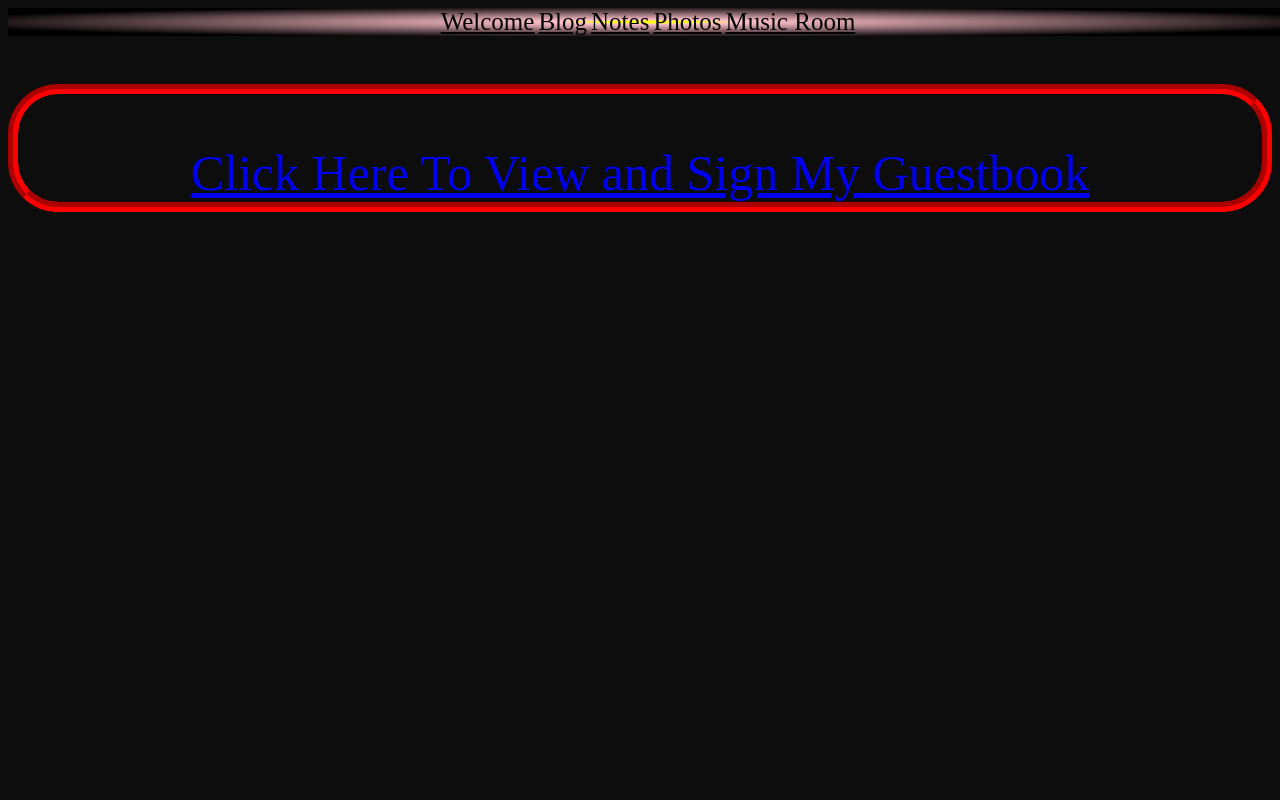
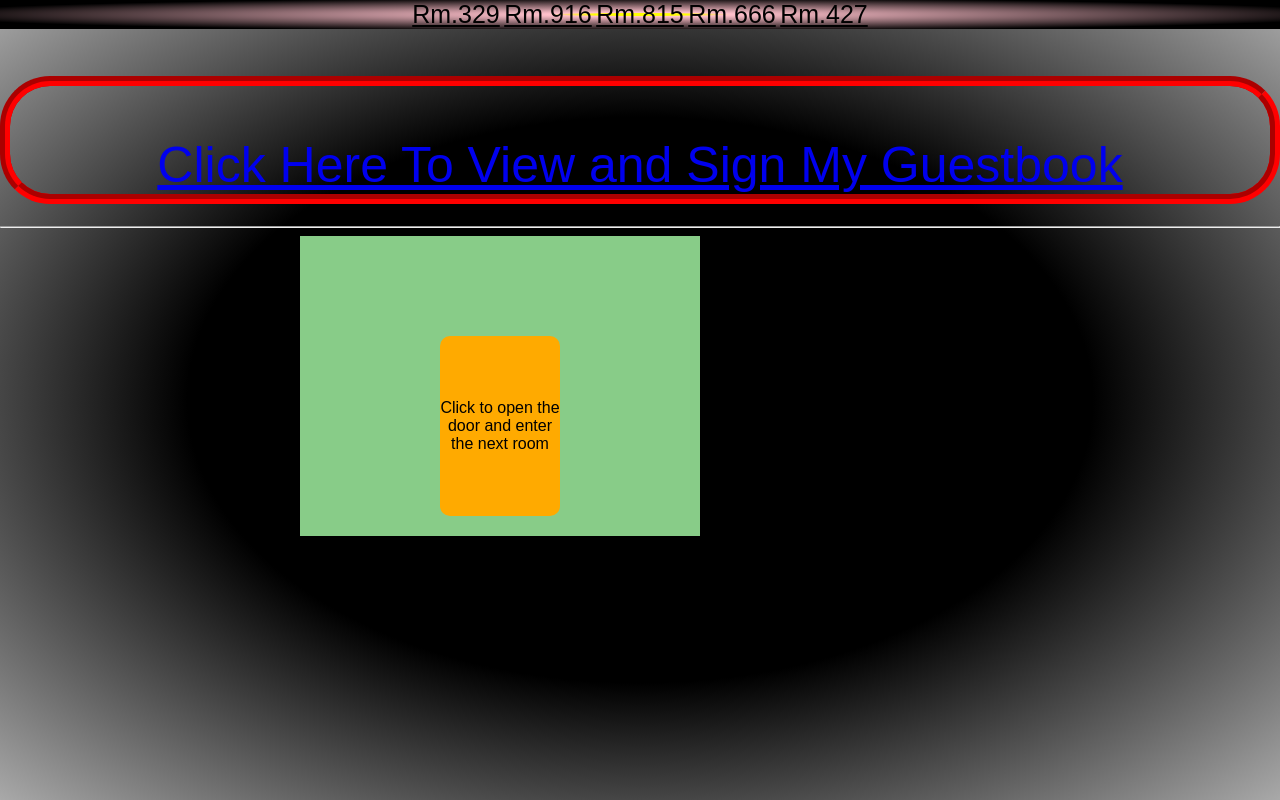
Before and after one commit to CrypticNothings/4Aurora, a plain HTML site: page Notes.html in a window 1280 px wide. Drawn offline with Linux system fonts and the light colour scheme.

Commit message:
Rework on titles and added secret room

```diff
--- /dev/null
+++ b/Adventurestyle.css
@@ -0,0 +1,137 @@
+body {
+    background-color:rgb(13, 13, 14);
+}
+
+.w3-bar-item {
+    display: inline;
+    color: pink;
+    font-size: 25px;
+
+  }
+
+  .w3-button {
+    color: black;
+
+  }
+
+  .w3-button:hover {
+    color: pink;
+  }
+
+  .w3-black {
+    background-image: radial-gradient(yellow 5%,
+        pink 10%,
+        black 80%);
+    text-align: center;
+    position: fixed;
+    width: 100%;
+  }
+
+  .guestbook {
+    text-align: center;
+    font-size: 50px;
+    border: 10px groove red;
+  border-radius: 50px;
+  position: relative;
+  transform: translateY(40px);
+
+
+  }
+
+
+
+/*start of quest room */
+
+.quest {
+    text-align: center;
+    margin-left: 300px;
+    margin-right: auto;
+
+    }
+
+
+  body {
+    margin: 0;
+    display: block;
+    justify-content: center;
+    align-items: center;
+    min-height: 100vh;
+    background-image: radial-gradient(
+    black,
+    black,
+      darkgray);
+    font-family: Arial, sans-serif;
+  }
+
+  .room {
+    width: 400px;
+    height: 300px;
+    background-color: #88cc88;
+    position: relative;
+    overflow: hidden;
+    transition: background-color 0.5s;
+    display: flex;
+    flex-direction: column;
+    align-items: center;
+    justify-content: center;
+  }
+
+  .door {
+    width: 120px;
+    height: 180px;
+    background-color: #ffaa00;
+    position: absolute;
+    bottom: 20px;
+    display: flex;
+    align-items: center;
+    justify-content: center;
+    cursor: pointer;
+    border-radius: 10px;
+    transition: transform 1s, background-color 0.5s;
+  }
+
+  .key {
+    width: 2px;
+    height: 2px;
+    background-color: black;
+    position: absolute;
+    bottom: 30px; /* Adjust vertical position */
+    right: 30px; /* Adjust horizontal position */
+    display: flex;
+    align-items: center;
+    justify-content: center;
+    cursor: pointer;
+    border-radius: 50%;
+  }
+
+  .door.unlocked {
+    background-color: #00ff00;
+  }
+
+  .chest {
+    width: 100px;
+    height: 100px;
+    background-color: #663366;
+    position: absolute;
+    bottom: 20px;
+    display: flex;
+    align-items: center;
+    justify-content: center;
+    cursor: pointer;
+    border-radius: 10px;
+    transition: background-color 0.5s;
+  }
+
+  .chest.unlocked {
+    background-color: #cc9933;
+  }
+
+  .button {
+    margin-top: 20px;
+    padding: 10px 20px;
+    background-color: #3366cc;
+    color: #fff;
+    border: none;
+    border-radius: 5px;
+    cursor: pointer;
+  }
--- a/Notes.html
+++ b/Notes.html
@@ -4,28 +4,37 @@
 <head>
     <meta charset="UTF-8" />
     <meta name="viewport" content="width=device-width, initial-scale=1.0" />
-    <title>FMD</title>
-    <link rel="stylesheet" href="style3.css" />
+    <title>Room 815-Adventure Room</title>
+    <link rel="stylesheet" href="Adventurestyle.css" />
 </head>
 <header>
     <div class="w3-bar w3-black">
-        <a href="index.html" class="w3-bar-item w3-button">Welcome</a>
-        <a href="Blog.html" class="w3-bar-item w3-button">Blog</a>
-        <a href="Notes.html" class="w3-bar-item w3-button">Notes</a>
-        <a href="Photos.html" class="w3-bar-item w3-button">Photos</a>
-        <a href="Music Room.html" class="w3-bar-item w3-button">Music Room</a>
+        <a href="index.html" class="w3-bar-item w3-button">Rm.329</a>
+        <a href="Blog.html" class="w3-bar-item w3-button">Rm.916</a>
+        <a href="Notes.html" class="w3-bar-item w3-button">Rm.815</a>
+        <a href="Photos.html" class="w3-bar-item w3-button">Rm.666</a>
+        <a href="Music Room.html" class="w3-bar-item w3-button">Rm.427</a>
     </div>
 </header>
 <br>
 <br>
 <body>
-    <section>
+    <section class="guestb">
         <div class="guestbook">
             <a href="http://www.websitegoodies.com/guestbook.php?a=view&id=1740028"></p>Click Here To View and Sign My
                 Guestbook</a>
         </div>
     </section>
 
+    <br>
+    <br>
+    <br>
+    <hr>
+<section class="quest">
+    <div class="room">
+        <div class="door" onclick="openDoorStep1()">Click to open the door and enter the next room</div>
+      </div>
+   </section>
 </body>
-
+<script src="adventure.js"></script>
 </html>
--- /dev/null
+++ b/adventure.js
@@ -0,0 +1,99 @@
+function openDoorStep1() {
+    const door = document.querySelector(".door");
+    door.style.transform = "translateX(100%)";
+    door.onclick = null; // Disable further clicks on the door
+    enterNextRoom();
+  }
+
+  function enterNextRoom() {
+    // Transition to the next room or perform any required actions
+  }
+
+
+
+  // ... (existing code)
+
+  let hasKey = false;
+
+  function openDoorStep1() {
+    const door = document.querySelector(".door");
+    door.style.transform = "translateX(100%)";
+    door.onclick = null;
+    enterNextRoom();
+  }
+
+  function enterNextRoom() {
+    const room = document.querySelector(".room");
+    room.innerHTML = ""; // Clear the room content
+    createKey();
+    createDoorStep2();
+  }
+
+  function createKey() {
+    const room = document.querySelector(".room");
+    const key = document.createElement("div");
+    key.className = "key";
+    key.innerHTML = "";
+    key.onclick = pickUpKey;
+    room.appendChild(key);
+  }
+
+  function pickUpKey() {
+    const key = document.querySelector(".key");
+    key.style.display = "none";
+    hasKey = true;
+    enterFinalRoom();
+  }
+
+  function createDoorStep2() {
+    const room = document.querySelector(".room");
+    const door = document.createElement("div");
+    door.className = "door";
+    door.innerHTML = "Click to Enter Treasure Room";
+    door.onclick = openDoorStep2;
+    room.appendChild(door);
+  }
+
+  function openDoorStep2() {
+    const door = document.querySelector(".door");
+    door.style.transform = "translateX(100%)";
+    door.style.display = "none";
+    enterFinalRoom();
+  }
+
+  function enterFinalRoom() {
+    const room = document.querySelector(".room");
+    room.innerHTML = "Welcome to the final room. There's a locked treasure chest.";
+    createChest();
+  }
+
+  function createChest() {
+    const room = document.querySelector(".room");
+    const chest = document.createElement("div");
+    chest.className = "chest";
+    chest.innerHTML = "Need key to unlock";
+    chest.onclick = openChest;
+    room.appendChild(chest);
+  }
+
+  function openChest() {
+    const chest = document.querySelector(".chest");
+    if (hasKey) {
+      chest.innerHTML = "Chest Unlocked! Click to claim your treasure.";
+      chest.onclick = redirectToTreasurePage;
+    } else {
+      chest.innerHTML = "The chest is locked.";
+      const room = document.querySelector(".room");
+      const returnButton = document.createElement("button");
+      returnButton.textContent = "Return to previous room";
+      returnButton.className = "button";
+      returnButton.onclick = enterNextRoom;
+      room.appendChild(returnButton);
+    }
+  }
+
+  function redirectToTreasurePage() {
+    window.location.href = "Room711.html"; // Replace with the actual URL
+  }
+
+  // ... (existing code)
--- /dev/null
+++ b/room711.css
@@ -0,0 +1,53 @@
+
+body {
+    font-family: Arial, sans-serif;
+    background-color: #000;
+    color: #fff;
+    text-align: center;
+}
+
+#scary-container {
+    margin-top: 20px;
+}
+
+#hauntedHouse {
+    max-width: 100%;
+    height: auto;
+    margin-bottom: 10px;
+}
+
+
+
+/* Add this to your existing CSS */
+button {
+    padding: 10px;
+    transition: transform 0.5s ease-in-out;
+  color:white;
+  background-color: black;
+}
+
+button.moving {
+    transform: translateX(100px); /* Adjust the distance as needed */
+}
+
+
+
+/* new */
+
+/* Add this to your existing CSS */
+body {
+    transition: background-color 2.5s ease-in-out;
+}
+
+.flashing {
+    animation: flashBW 0.5s alternate infinite;
+}
+
+@keyframes flashBW {
+    0% {
+        filter: grayscale(0);
+    }
+    100% {
+        filter: grayscale(1);
+    }
+}
--- a/style.css
+++ b/style.css
@@ -47,6 +47,8 @@ body {
 
 .ordinary {
   transform: rotate(20deg);
+  color: aqua;
+  font-family:cursive;
 }
 
 .Aurora {
@@ -89,3 +91,6 @@ div.scroll-container {
 div.scroll-container img {
   padding: 10px;
 }
+
+
+}
```
Also changed, not shown: Blog.html (+6 -6 lines), Music Room.html (+6 -6 lines), Photos.html (+6 -6 lines), Room711.html (added, +18 -0 lines), index.html (+6 -7 lines), room711.js (added, +34 -0 lines).
